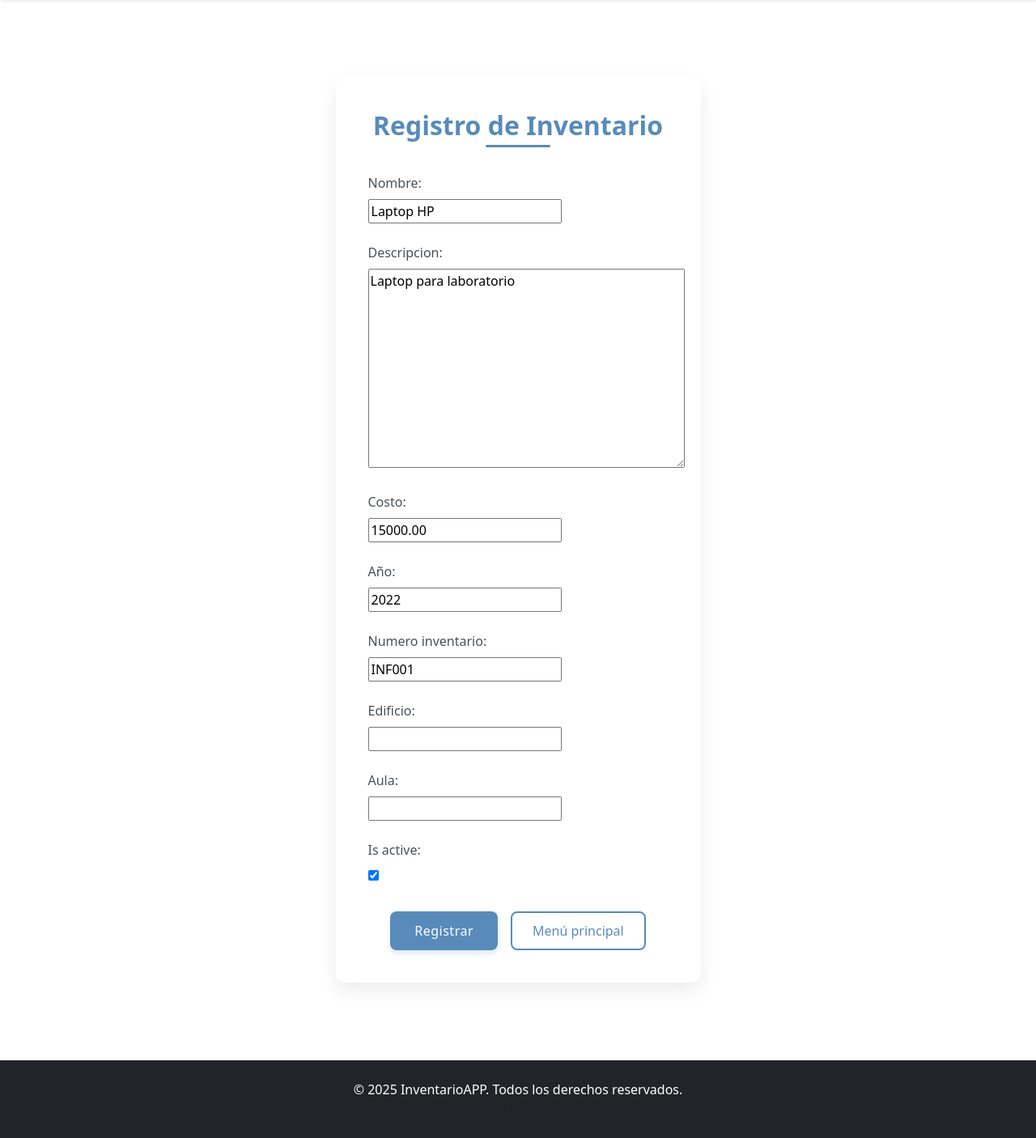
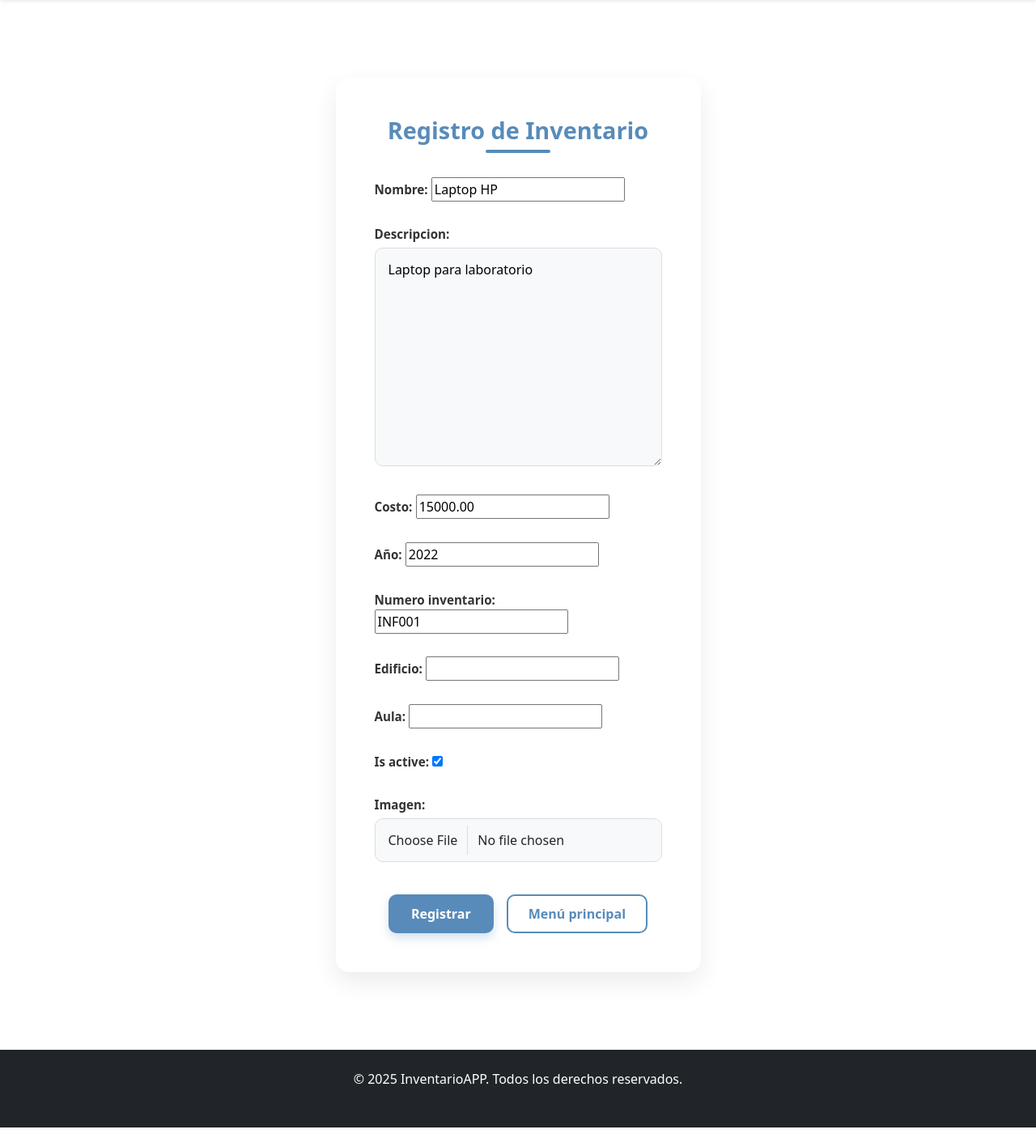
Before and after one commit to Emmanuel-L1/inventario-app, a Django app: page /productos/editar/1/ in a window 1280 px wide. Shown: the part 56-1462 px from the top of the page at 81% size. Run offline with Django 5.2, Linux system fonts and the light colour scheme; a user stored in the database is signed in; data comes from the database, SQL or seed files in the repository.

Commit message:
Implementacion de imagenes en los productos

```diff
--- a/INVENTARIOAPP/core/urls.py
+++ b/INVENTARIOAPP/core/urls.py
@@ -15,6 +15,8 @@ Including another URLconf
     2. Add a URL to urlpatterns:  path('blog/', include('blog.urls'))
 """
 from django.contrib import admin
+from django.conf import settings
+from django.conf.urls.static import static
 from django.urls import path, include
 from usuario.views import InicioSesionView
 from django.contrib.auth.views import LogoutView
@@ -34,4 +36,4 @@ urlpatterns = [
     path('productos/eliminar/<int:producto_id>/', eliminar_producto, name='eliminar_producto'),
     path('lectura/', vista_solo_lectura, name='vista_lectura'),
     path('productos/detalle/<int:producto_id>/', detalle_producto, name='detalle_producto'),
-]
+]+ static(settings.MEDIA_URL, document_root=settings.MEDIA_ROOT)
--- a/INVENTARIOAPP/inventario/forms.py
+++ b/INVENTARIOAPP/inventario/forms.py
@@ -5,3 +5,5 @@ class ProductoForm(forms.ModelForm):
     class Meta:
         model = Producto
         exclude = ['responsable']
+        fields = '__all__'
+    imagen = forms.ImageField(required=False, widget=forms.ClearableFileInput(attrs={'class': 'form-control'}))
--- a/INVENTARIOAPP/inventario/models.py
+++ b/INVENTARIOAPP/inventario/models.py
@@ -21,6 +21,7 @@ class Producto(models.Model):
     aula = models.CharField(max_length=100)
     responsable = models.ForeignKey(User, on_delete=models.SET_NULL, null=True)
     is_active = models.BooleanField(default=True)
+    imagen = models.ImageField(upload_to='productos/', null=True, blank=True)
 
     objects = ProductoManager()
 
--- a/INVENTARIOAPP/inventario/templates/inventario/registro_producto.html
+++ b/INVENTARIOAPP/inventario/templates/inventario/registro_producto.html
@@ -4,117 +4,105 @@
 
 {% block extra_css %}
 <style>
-    /* Contenedor principal con sombra y transición */
     .form-container {
         background-color: #FFFFFF;
-        border-radius: 12px;
-        padding: 2.5rem;
-        box-shadow: 0 10px 25px rgba(0, 0, 0, 0.08);
+        border-radius: 16px;
+        padding: 3rem;
+        box-shadow: 0 12px 30px rgba(0, 0, 0, 0.08);
         transition: all 0.3s ease;
     }
 
     .form-container:hover {
-        box-shadow: 0 12px 30px rgba(0, 0, 0, 0.1);
+        box-shadow: 0 14px 40px rgba(0, 0, 0, 0.1);
     }
 
-    /* Estilo mejorado para los campos del formulario */
-    .form-control {
+    .form-control, select, textarea {
         background-color: #F8F9FA;
-        border: 1px solid #E0E0E0;
-        border-radius: 8px;
-        padding: 12px 15px;
+        border: 1px solid #DADCE0;
+        border-radius: 10px;
+        padding: 14px 16px;
         transition: all 0.3s;
-        font-size: 0.95rem;
+        font-size: 1rem;
+        width: 100%;
+        margin-top: 0.3rem;
     }
 
-    .form-control:focus {
+    .form-control:focus, select:focus, textarea:focus {
         border-color: #588BBA;
         box-shadow: 0 0 0 0.25rem rgba(88, 139, 186, 0.25);
         background-color: #FFFFFF;
     }
 
-    /* Estilo para las etiquetas */
-    form p label {
-        display: block;
-        margin-bottom: 0.5rem;
-        font-weight: 500;
-        color: #495057;
+    form p {
+        margin-bottom: 1.8rem;
     }
 
-    /* Contenedor de cada campo */
-    form p {
-        margin-bottom: 1.5rem;
+    form p label {
+        font-weight: 600;
+        color: #333;
+        font-size: 0.95rem;
     }
 
-    /* Botón principal */
     .btn-custom-blue {
         background-color: #588BBA;
-        color: #FFFFFF;
+        color: white;
         border: none;
-        border-radius: 8px;
-        padding: 12px 30px;
-        font-weight: 500;
-        letter-spacing: 0.5px;
-        transition: all 0.3s;
-        box-shadow: 0 4px 6px rgba(88, 139, 186, 0.2);
+        border-radius: 10px;
+        padding: 12px 28px;
+        font-weight: 600;
+        font-size: 1rem;
+        box-shadow: 0 6px 12px rgba(88, 139, 186, 0.25);
+        transition: all 0.3s ease-in-out;
     }
 
     .btn-custom-blue:hover {
-        background-color: #48709A;
+        background-color: #476f98;
         transform: translateY(-2px);
-        box-shadow: 0 6px 8px rgba(88, 139, 186, 0.3);
     }
 
-    .btn-custom-blue:active {
-        transform: translateY(0);
-    }
-
-    /* Botón secundario */
     .btn-link-blue {
-        background-color: transparent;
+        border: 2px solid #588BBA;
         color: #588BBA;
-        border: 2px solid #588BBA;
-        border-radius: 8px;
+        background: none;
+        border-radius: 10px;
         padding: 10px 25px;
-        text-decoration: none;
-        display: inline-block;
-        font-weight: 500;
-        transition: all 0.3s;
+        font-weight: 600;
+        transition: 0.3s;
     }
 
     .btn-link-blue:hover {
         background-color: #588BBA;
-        color: #FFFFFF;
+        color: white;
         text-decoration: none;
     }
 
-    /* Título del formulario */
     .form-title {
+        text-align: center;
+        font-size: 1.8rem;
         color: #588BBA;
-        margin-bottom: 2rem;
-        font-weight: 600;
+        font-weight: bold;
         position: relative;
-        padding-bottom: 0.5rem;
+        margin-bottom: 2.5rem;
     }
 
-    .form-title:after {
+    .form-title::after {
         content: '';
         position: absolute;
+        bottom: -10px;
         left: 50%;
-        bottom: 0;
         transform: translateX(-50%);
         width: 80px;
-        height: 3px;
-        background: #588BBA;
-        border-radius: 3px;
+        height: 4px;
+        background-color: #588BBA;
+        border-radius: 2px;
     }
 
-    /* Espaciado y alineación */
     .button-group {
         display: flex;
         justify-content: center;
         gap: 1rem;
-        margin-top: 2rem;
+        margin-top: 2.5rem;
+        flex-wrap: wrap;
     }
 </style>
 {% endblock %}
@@ -124,7 +112,7 @@
     <div class="col-md-8 col-lg-6">
         <div class="form-container">
             <h2 class="form-title text-center">Registro de Inventario</h2>
-            <form method="post" class="needs-validation" novalidate>
+            <form method="post" enctype="multipart/form-data" class="needs-validation" novalidate>
                 {% csrf_token %}
                 {{ form.as_p }}
                 <div class="button-group">
--- a/INVENTARIOAPP/inventario/views.py
+++ b/INVENTARIOAPP/inventario/views.py
@@ -17,7 +17,7 @@ def registrar_producto(request):
         return render(request, 'inventario/no_autorizado.html')
 
     if request.method == 'POST':
-        form = ProductoForm(request.POST)
+        form = ProductoForm(request.POST, request.FILES)
         if form.is_valid():
             producto = form.save(commit=False)
             producto.responsable = request.user
@@ -66,7 +66,7 @@ def lista_productos(request):
 @login_required
 def editar_producto(request, producto_id):
     producto = get_object_or_404(Producto, id=producto_id)
-    form = ProductoForm(request.POST or None, instance=producto)
+    form = ProductoForm(request.POST or None, request.FILES or None, instance=producto)
     if request.method == 'POST' and form.is_valid():
         form.save()
         messages.success(request, "Producto actualizado correctamente.")
--- /dev/null
+++ b/INVENTARIOAPP/static/css/imagenes.css
@@ -0,0 +1,6 @@
+.imagen-producto-mini {
+    width: 120px;
+    height: 80px;
+    object-fit: cover;
+    border-radius: 6px;
+}
```
Also changed, not shown: INVENTARIOAPP/core/settings.py (+8 -0 lines), INVENTARIOAPP/inventario/templates/inventario/confirmar_eliminacion.html (+26 -7 lines), INVENTARIOAPP/inventario/templates/inventario/detalle_producto.html (+9 -0 lines), INVENTARIOAPP/inventario/templates/inventario/lista_lectura.html (+10 -0 lines), INVENTARIOAPP/inventario/templates/inventario/lista_productos.html (+10 -0 lines), INVENTARIOAPP/static/css/estilos.css (added, +15 -0 lines), INVENTARIOAPP/inventario/migrations/0008_producto_imagen.py (added), INVENTARIOAPP/media/productos/camara.jpg (added), INVENTARIOAPP/media/productos/camara_ns9JMeY.jpg (added), INVENTARIOAPP/media/productos/mesa.jpg (added), INVENTARIOAPP/media/productos/mesa_Gf9phlj.jpg (added), INVENTARIOAPP/media/productos/mesa_TCiq5fb.jpg (added), INVENTARIOAPP/static/img/warning.png (added).
